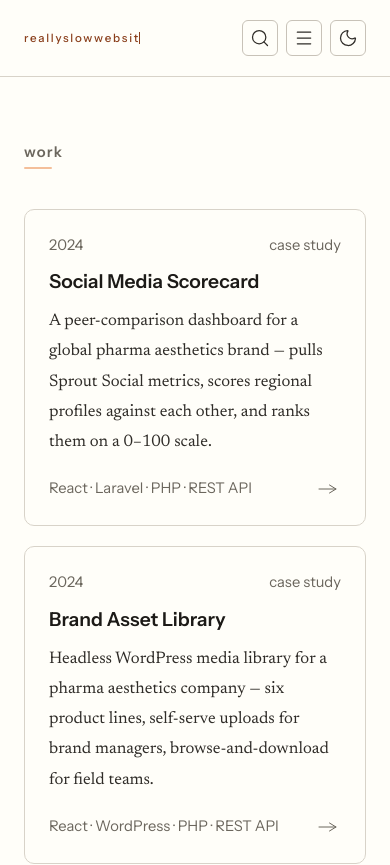
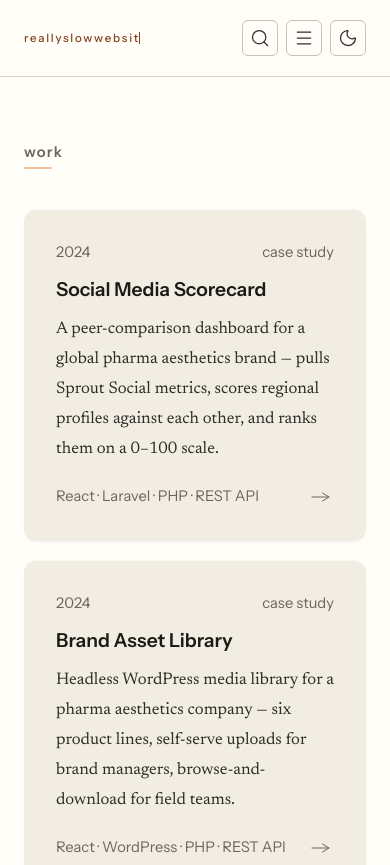
Before and after one commit to aterchin/portfolio, a Next.js app: page /work in a window 390 px wide. Shown: the top 865 px of the page. Built offline with nearby package versions, Linux system fonts and the light colour scheme.

Commit message:
Add elevated card hover and shadow tokens
- Lift NoteCard and ProjectCard on hover with soft shadows
- Add shared card shadow tokens with dark-mode inset override
- Widen notes grid gap on desktop and mobile

```diff
--- a/src/app/notes/page.module.css
+++ b/src/app/notes/page.module.css
@@ -1,12 +1,13 @@
 .grid {
   display: grid;
   grid-template-columns: repeat(2, 1fr);
-  gap: var(--space-5);
+  gap: var(--space-6);
   margin-bottom: var(--space-24);
 }
 
 @media (max-width: 640px) {
   .grid {
     grid-template-columns: 1fr;
+    gap: var(--space-10);
   }
 }
--- a/src/components/notes/NoteCard/NoteCard.module.css
+++ b/src/components/notes/NoteCard/NoteCard.module.css
@@ -1,19 +1,90 @@
 .card {
+  position: relative;
   display: flex;
   flex-direction: column;
   height: 100%;
-  padding: var(--space-6);
-  background: var(--color-surface);
-  border: 1px solid var(--color-border);
-  border-radius: var(--radius-md);
+  background-color: var(--color-surface-raised);
+  border-radius: var(--radius-lg);
+  padding: var(--space-8);
   text-decoration: none;
-  transition: background var(--duration-base) var(--ease-base),
-              border-color var(--duration-base) var(--ease-base);
+  box-shadow: var(--shadow-card);
+  /* critical so the anti-flicker box can extend past the card */
+  overflow: visible;
+
+  will-change: transform, background-color;
+  transition:
+    transform var(--duration-slow) var(--ease-out),
+    background-color var(--duration-slow) var(--ease-out);
+}
+
+.card::after {
+  content: '';
+  position: absolute;
+  inset: 0;
+  border-radius: var(--radius-lg);
+  pointer-events: none;
+  opacity: 0;
+  box-shadow: var(--shadow-card-hover);
+
+  will-change: opacity;
+  transition: opacity var(--duration-slow) var(--ease-out);
 }
 
 .card:hover {
-  background: var(--color-surface-raised);
-  border-color: var(--color-border-2);
+  transform: translateY(-6px) scale(1.01);
+}
+
+.card:hover::after {
+  opacity: 1;
+}
+
+/* anti-flicker box (when the card transforms up, it pushes out of hover) */
+.card::before {
+  content: '';
+  position: absolute;
+  left: 0;
+  right: 0;
+  bottom: 0;
+  /* 6px transform up, so needs to cover that at least */
+  height: 12px;
+  transform: translateY(100%);
+  pointer-events: none;
+}
+
+/* anti-flicker box activates when hovered */
+.card:hover::before {
+  /* cursor is now active */
+  pointer-events: auto;
+}
+
+/* add as a child layer if you wanna do this effect, patrick */
+.card .patrick-bateman {
+  position: absolute;
+  inset: 0;
+
+  /* clip-path bounds patrick to the card radius, ignoring parent overflow rules */
+  clip-path: inset(0 round 12px);
+}
+
+.card .patrick-bateman::after {
+  content: '';
+  position: absolute;
+  inset: 0;
+  border-radius: 12px;
+  background: linear-gradient(
+    135deg,
+    rgba(255, 255, 255, 0) 30%,
+    rgba(255, 255, 255, 0.4) 50%,
+    rgba(255, 255, 255, 0) 70%
+  );
+  transform: translateX(-100%) translateY(-100%);
+  transition: transform var(--duration-page) var( --ease-out);
+  pointer-events: none;
+  overflow: hidden;
+}
+
+.card:hover .patrick-bateman::after {
+  transform: translateX(100%) translateY(100%);
 }
 
 .title {
@@ -57,10 +128,10 @@
   align-items: center;
   line-height: 1;
   color: var(--color-text-tertiary);
+  flex-shrink: 0;
+  margin-left: auto;
   transition: transform var(--duration-base) var(--ease-out),
               color var(--duration-base) var(--ease-base);
-  margin-left: auto;
-  flex-shrink: 0;
 }
 
 .card:hover .arrow {
--- a/src/components/work/ProjectCard/ProjectCard.module.css
+++ b/src/components/work/ProjectCard/ProjectCard.module.css
@@ -1,19 +1,90 @@
 .card {
+  position: relative;
   display: flex;
   flex-direction: column;
   height: 100%;
-  padding: var(--space-6);
-  background: var(--color-surface);
-  border: 1px solid var(--color-border);
-  border-radius: var(--radius-md);
+  background-color: var(--color-surface-raised);
+  border-radius: var(--radius-lg);
+  padding: var(--space-8);
   text-decoration: none;
-  transition: background var(--duration-base) var(--ease-base),
-              border-color var(--duration-base) var(--ease-base);
+  box-shadow: var(--shadow-card);
+  /* critical so the anti-flicker box can extend past the card */
+  overflow: visible;
+
+  will-change: transform, background-color;
+  transition:
+    transform var(--duration-slow) var(--ease-out),
+    background-color var(--duration-slow) var(--ease-out);
+}
+
+.card::after {
+  content: '';
+  position: absolute;
+  inset: 0;
+  border-radius: var(--radius-lg);
+  pointer-events: none;
+  opacity: 0;
+  box-shadow: var(--shadow-card-hover);
+
+  will-change: opacity;
+  transition: opacity var(--duration-slow) var(--ease-out);
 }
 
 .card:hover {
-  background: var(--color-surface-raised);
-  border-color: var(--color-border-2);
+  transform: translateY(-6px) scale(1.01);
+}
+
+.card:hover::after {
+  opacity: 1;
+}
+
+/* anti-flicker box (when the card transforms up, it pushes out of hover) */
+.card::before {
+  content: '';
+  position: absolute;
+  left: 0;
+  right: 0;
+  bottom: 0;
+  /* 6px transform up, so needs to cover that at least */
+  height: 12px;
+  transform: translateY(100%);
+  pointer-events: none;
+}
+
+/* anti-flicker box activates when hovered */
+.card:hover::before {
+  /* cursor is now active */
+  pointer-events: auto;
+}
+
+/* add as a child layer if you wanna do this effect, patrick */
+.card .patrick-bateman {
+  position: absolute;
+  inset: 0;
+
+  /* clip-path bounds patrick to the card radius, ignoring parent overflow rules */
+  clip-path: inset(0 round 12px);
+}
+
+.card .patrick-bateman::after {
+  content: '';
+  position: absolute;
+  inset: 0;
+  border-radius: 12px;
+  background: linear-gradient(
+    135deg,
+    rgba(255, 255, 255, 0) 30%,
+    rgba(255, 255, 255, 0.4) 50%,
+    rgba(255, 255, 255, 0) 70%
+  );
+  transform: translateX(-100%) translateY(-100%);
+  transition: transform var(--duration-page) var( --ease-out);
+  pointer-events: none;
+  overflow: hidden;
+}
+
+.card:hover .patrick-bateman::after {
+  transform: translateX(100%) translateY(100%);
 }
 
 .meta {
--- a/src/styles/tokens.css
+++ b/src/styles/tokens.css
@@ -161,6 +161,7 @@
 
   --radius-sm:  6px;   /* tags, badges, buttons, inputs — soft, not sharp */
   --radius-md:  10px;  /* cards, panels, modals */
+  --radius-lg:  12px;
   --radius-full:999px; /* pills only */
 
   /* Organic accent stroke — the short "underline mark" motif used in place of
@@ -169,12 +170,28 @@
   --stroke-width:   2px;
   --stroke-length:  1.75rem;
 
+
+/* ─────────────────────────────────────────────────────────────────
+   7. SHADOWS
+───────────────────────────────────────────────────────────────── */
+
+  --shadow-card:
+    0 1px 2px rgba(0, 0, 0, 0.04),
+    0 4px 12px rgba(0, 0, 0, 0.02),
+    inset 0 1px 0 rgba(255, 255, 255, 0.6);
+
+  --shadow-card-hover:
+    0 4px 6px -1px rgba(110, 105, 90, 0.05),
+    0 20px 32px -8px rgba(110, 105, 90, 0.15),
+    0 0 0 1px rgba(186, 150, 90, 0.15),
+    inset 0 1px 0 rgba(0, 0, 0, 0.3);
+
 }
 
 
 /* ─────────────────────────────────────────────────────────────────
-   7. DARK MODE
-   Overrides foundation and accent tokens only.
+   8. DARK MODE
+   Overrides foundation, accent, and shadow tokens where needed.
    Everything else (spacing, type scale, motion, radius) is unchanged.
    Note: system preference handled in layout via data-theme attribute
    set by ThemeProvider — matches prefers-color-scheme on first load.
@@ -185,7 +202,7 @@
   /* Foundation */
   --color-bg:          #060308;
   --color-bg-2:        #100e15;
-  --color-bg-3:        #100e15;
+  --color-bg-3:        #1a1721;
 
   --color-ink:         #f2eee5;
   --color-ink-2:       #ded9ce;  /* body text — halfway between ink and former ink-2 */
@@ -218,4 +235,11 @@
   --color-code-bg:     #1d1d1d;
   --color-code-border: #3d3d3d;
 
+  /* Shadows — inset highlight flips for dark surfaces */
+  --shadow-card-hover:
+    0 4px 6px -1px rgba(110, 105, 90, 0.05),
+    0 20px 32px -8px rgba(110, 105, 90, 0.15),
+    0 0 0 1px rgba(186, 150, 90, 0.15),
+    inset 0 1px 0 rgba(255, 255, 255, 0.8);
+
 }
```
